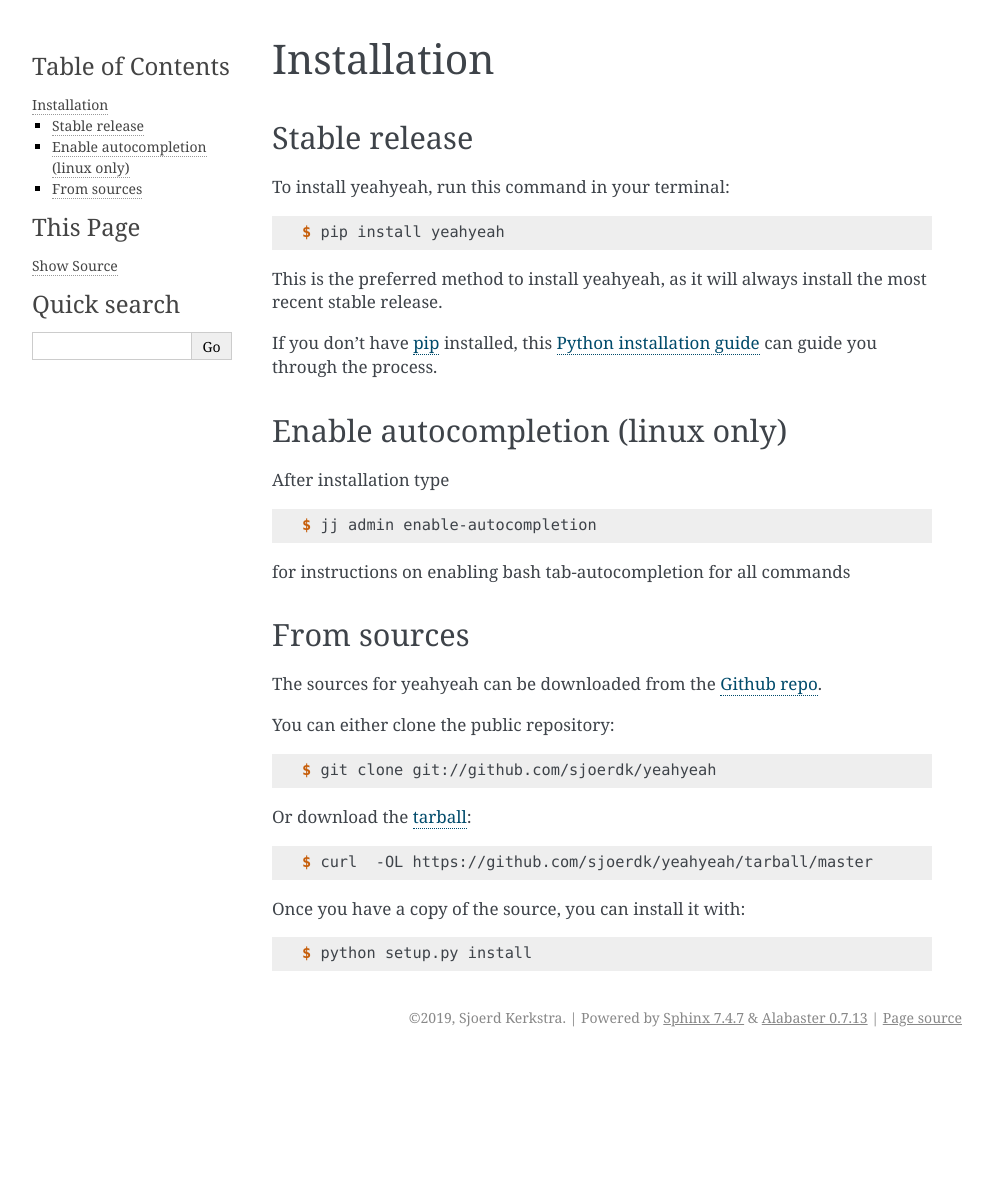
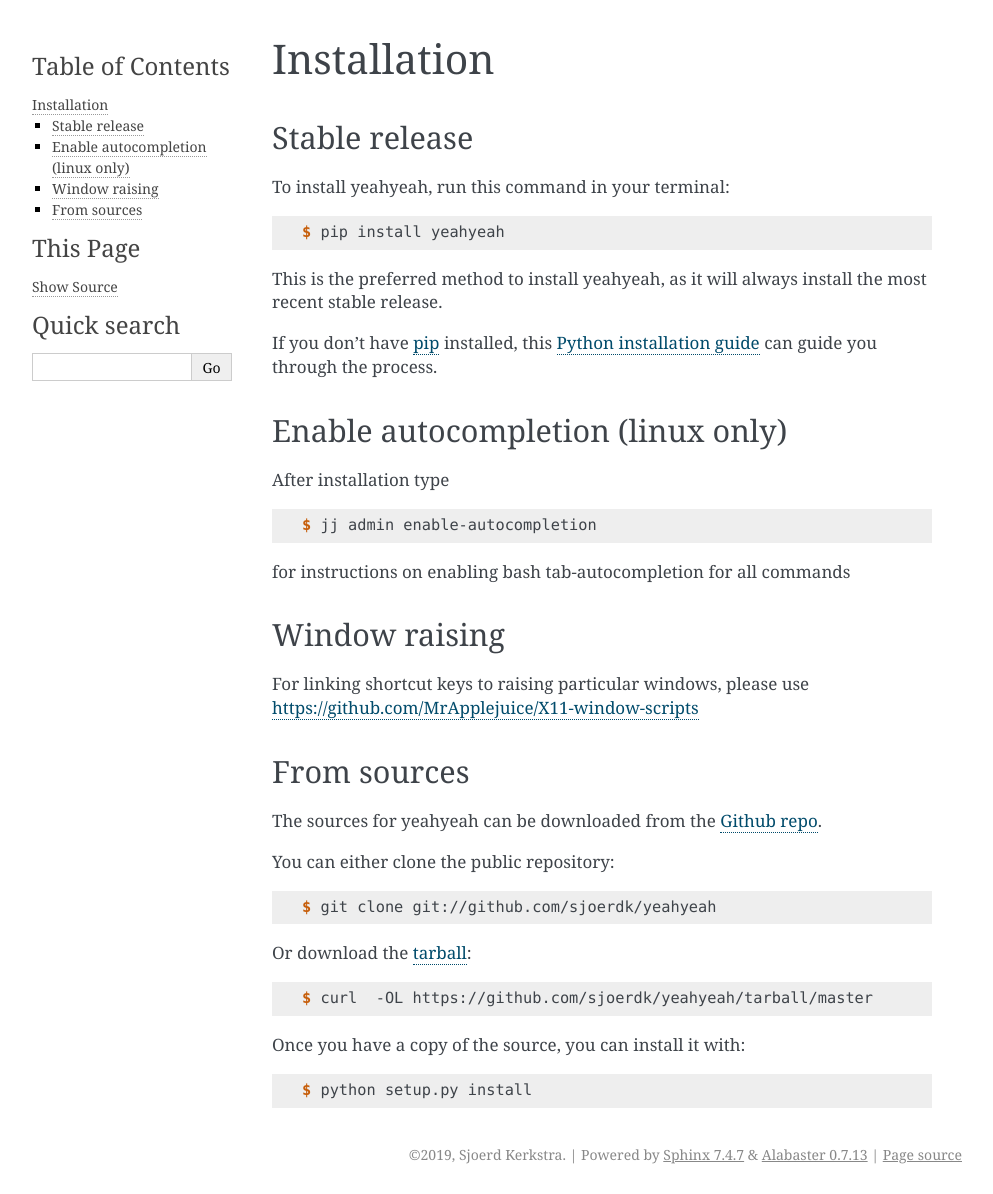
Before and after one commit to sjoerdk/yeahyeah, a Sphinx documentation site: the page built from docs/installation.rst, in a window 1280 px wide. Shown: the whole page, without its empty margins (148-1141 px from the left). Built offline with Sphinx 7.4.7, drawn with Linux system fonts in a browser that asks for light colours; pages that are not in the unit, such as notebooks, are missing from menus; before the commit the page ends 1057 px from its top, so only the background shows below that.

Commit message:
Adds link to x11 scripts

```diff
--- a/docs/installation.rst
+++ b/docs/installation.rst
@@ -35,6 +35,13 @@
 for instructions on enabling bash tab-autocompletion for all commands
 
 
+Window raising
+--------------
+
+For linking shortcut keys to raising particular windows, please use https://github.com/MrApplejuice/X11-window-scripts
+
+
+
 From sources
 ------------
 
--- a/setup.py
+++ b/setup.py
@@ -42,6 +42,6 @@
     test_suite="tests",
     tests_require=test_requirements,
     url="https://github.com/sjoerdk/yeahyeah",
-    version="version='0.1.6'",
+    version="0.1.6",
     zip_safe=False,
 )
```
